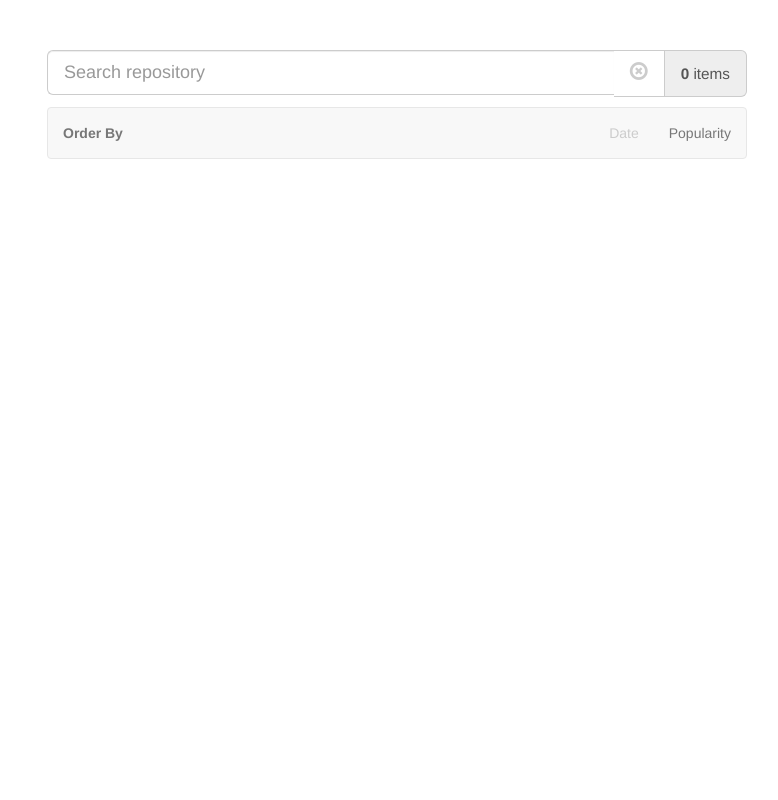
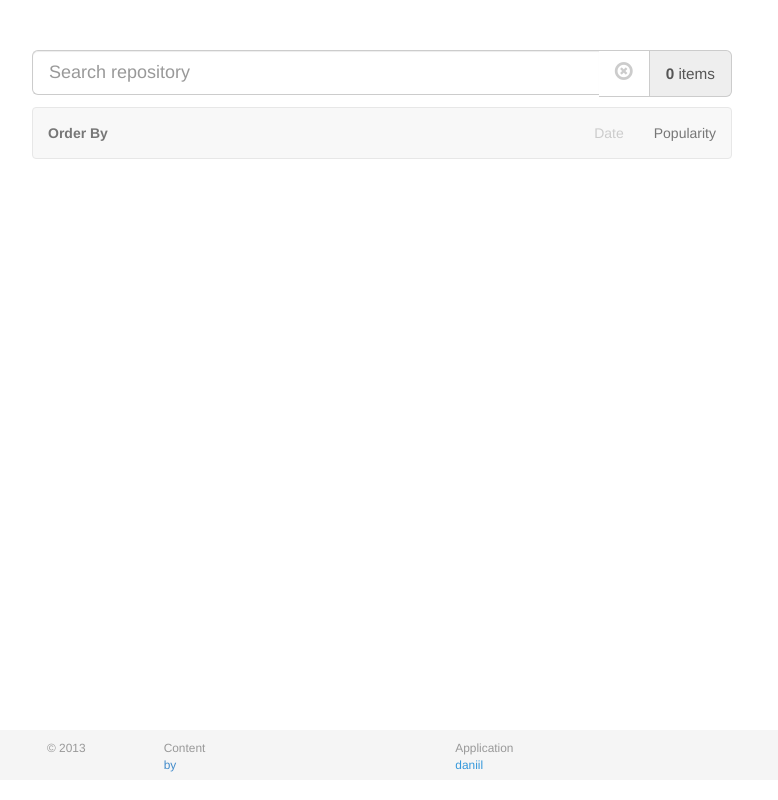
Before and after one commit to daniil/photoshoplr-ng, a website: page app/index.html in a window 1280 px wide. Shown: the whole page, without its empty margins (258-1036 px from the left). Drawn offline with nearby package versions, Linux system fonts and the light colour scheme; some packages are replaced by stand-ins of ours.

Commit message:
Added footer

```diff
--- a/app/index.html
+++ b/app/index.html
@@ -23,7 +23,7 @@
       <script src="bower_components/json3/lib/json3.min.js"></script>
     <![endif]-->
 
-    <div class="container" ng-view=""></div>
+    <ng-view></ng-view>
 
     <script src="bower_components/jquery/jquery.js"></script>
     <script src="bower_components/angular/angular.js"></script>
--- a/app/scripts/controllers/main.js
+++ b/app/scripts/controllers/main.js
@@ -6,15 +6,16 @@ angular.module('photoshoplrNgApp.controllers', [])
       $scope.posts = [];
       $scope.tags = [];
       $scope.orderByProp = 'timestamp';
-      $scope.defaultTitle = Settings.defaultTitle
+      $scope.defaultTitle = Settings.defaultTitle;
+      $scope.currentYear = Settings.currentYear;
 
       TumblrAPI.blogInfo({offset: 0}, function(blogInfo) {
         var pageCount = Math.ceil(blogInfo.blog.posts / Settings.postLimit);
 
         $scope.title = blogInfo.blog.title;
         $scope.description = blogInfo.blog.description;
-
-        console.log(blogInfo);
+        $scope.url = blogInfo.blog.url;
+        $scope.name = blogInfo.blog.name;
 
         populatePosts(pageCount);
       });
--- a/app/scripts/directives/main.js
+++ b/app/scripts/directives/main.js
@@ -23,7 +23,7 @@ angular.module('photoshoplrNgApp.directives', [])
               listHeight = angular.element('.content-list').height(),
               contentHeight = element.height();
 
-          if (windowEl.scrollTop() < contentOffset) {
+          if (windowEl.scrollTop() < contentOffset || contentHeight > listHeight) {
             scrollPos = 0;
           } else if (windowEl.scrollTop() > listHeight - contentHeight) {
             scrollPos = listHeight - contentHeight;
--- a/app/scripts/services/main.js
+++ b/app/scripts/services/main.js
@@ -6,6 +6,7 @@ angular.module('photoshoplrNgApp.services', [])
       return {
         postLimit: 20,
         defaultTitle: 'Photoshop Plugin',
+        currentYear: new Date().getFullYear(),
         priceRegExp: /[[\{|\(|\[]{1}([\$a-zA-Z\d\.\+\s\/\-]+)[\}|\)|\]]{1}$/
       };
     }
@@ -39,7 +40,7 @@ angular.module('photoshoplrNgApp.services', [])
           var match;
 
           if (!post.title) {
-            _.extend(post, { title: Settings.defaultTitle })
+            _.extend(post, { title: Settings.defaultTitle });
           }
 
           match = $.trim(post.title).match(Settings.priceRegExp);
@@ -53,6 +54,6 @@ angular.module('photoshoplrNgApp.services', [])
             _.extend(post, { price: 'n/a' });
           }
         }
-      }
+      };
     }
   ]);
--- a/app/styles/main.css
+++ b/app/styles/main.css
@@ -1,3 +1,8 @@
+html,
+body {
+  height: 100%;
+}
+
 /* Space out content a bit */
 body {
   padding-top: 20px;
@@ -86,6 +91,19 @@ body {
   .jumbotron {
     border-bottom: 0;
   }
+}
+
+/* Sticky Footer */
+#wrap {
+  min-height: 100%;
+  height: auto;
+  margin: 0 auto -50px;
+  padding: 0 0 50px;
+}
+
+#footer {
+  height: 50px;
+  background-color: #f5f5f5;
 }
 
 /* Custom styles */
--- a/app/views/main.html
+++ b/app/views/main.html
@@ -1,3 +1,4 @@
+ <div id="wrap">
   <div class="container">
     <h1 ng-show="title">
       {{ title }} Repository
@@ -44,7 +45,7 @@
             <p class="text-muted small">{{ post.timestamp * 1000 | date:'MMM dd, yyyy' }}</p>
             <div class="well well-sm">
               <span class="text-muted small">Price</span>
-            <span class="pull-right text-success"><strong>{{ post.price }}</strong>
+              <span class="pull-right text-success"><strong>{{ post.price }}</strong></span>
             </div>
             <div class="tag-container">
               <span ng-repeat="tag in post.tags" class="tag" ng-class="{active: tagActive(tag)}">
@@ -70,3 +71,21 @@
       </div>
     </div>
   </div>
+</div>
+<div id="footer" ng-show="posts">
+  <div class="container">
+    <div class="footer-text small text-muted">
+      <div class="col-md-2">© {{ currentYear }}</div>
+      <div class="col-md-5">
+        Content
+        <br>
+        <a ng-href="{{ url }}" target="_blank">{{ title }} by {{ name }}</a>
+      </div>
+      <div class="col-md-5">
+        Application
+        <br>
+        <a ng-href="//www.github.com/daniil" target="_blank">daniil</a>
+      </div>
+    </p>
+  </div>
+</div>
```
Lines whose indentation alone changed are shown as unchanged.
